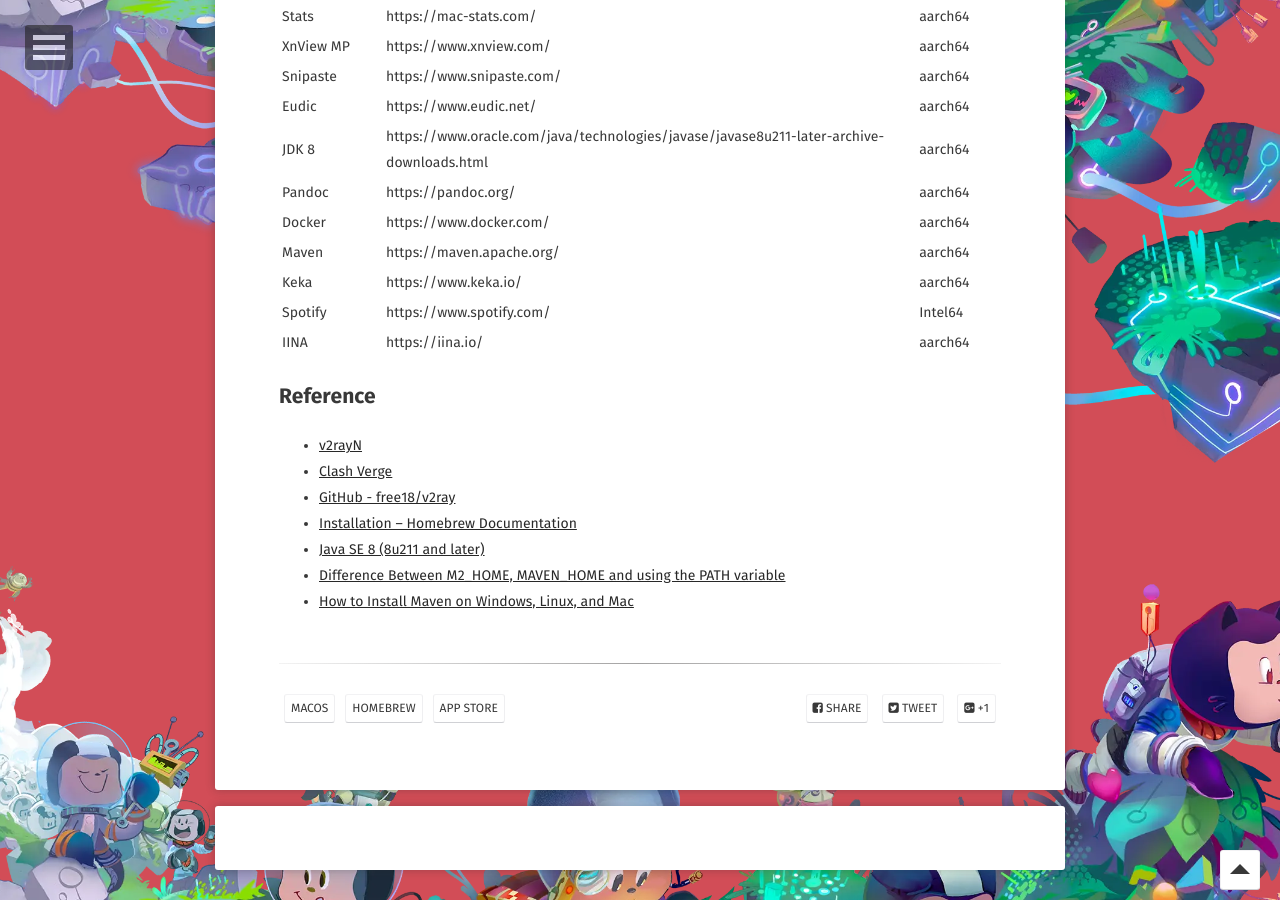
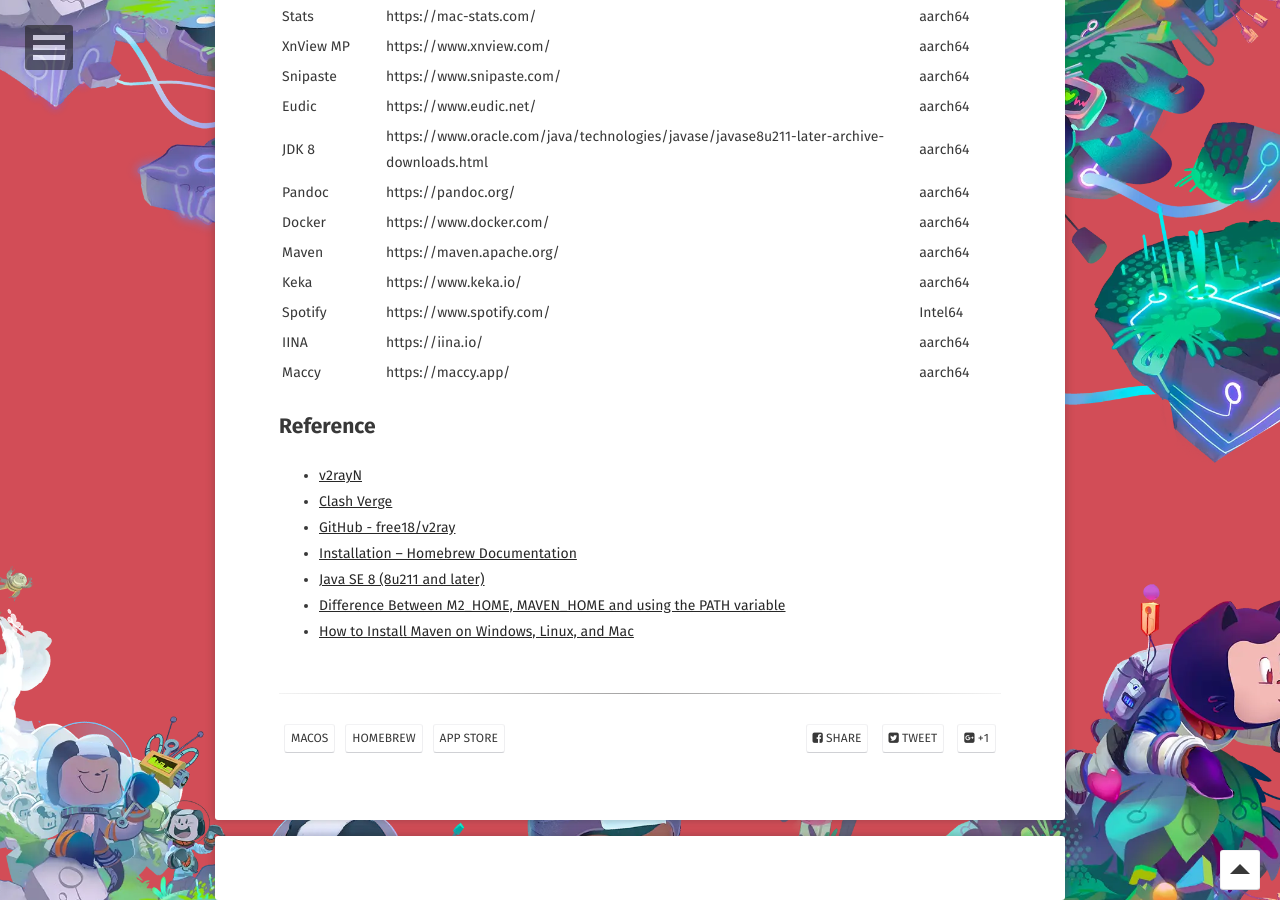
Before and after one commit to WebPavel/WebPavel.github.io, a Jekyll site: the page built from _posts/2026-03-24-macOS-personal-configuration.md, in a window 1280 px wide and 900 px high, scrolled down 3126 px. Built offline with Jekyll 4.4.1, drawn with Linux system fonts in a browser that asks for light colours; some web fonts are replaced; comment, search, counter and statistics services are not loaded.

Commit message:
feat: update on macOS personal configuration

```diff
--- a/_posts/2026-03-24-macOS-personal-configuration.md
+++ b/_posts/2026-03-24-macOS-personal-configuration.md
@@ -111,6 +111,7 @@
 | Keka               | https://www.keka.io/                                                                     | aarch64      |
 | Spotify            | https://www.spotify.com/                                                                 | Intel64      |
 | IINA               | https://iina.io/                                                                         | aarch64      |
+| Maccy              | https://maccy.app/                                                                       | aarch64      |
 
 
 ## Reference
```
